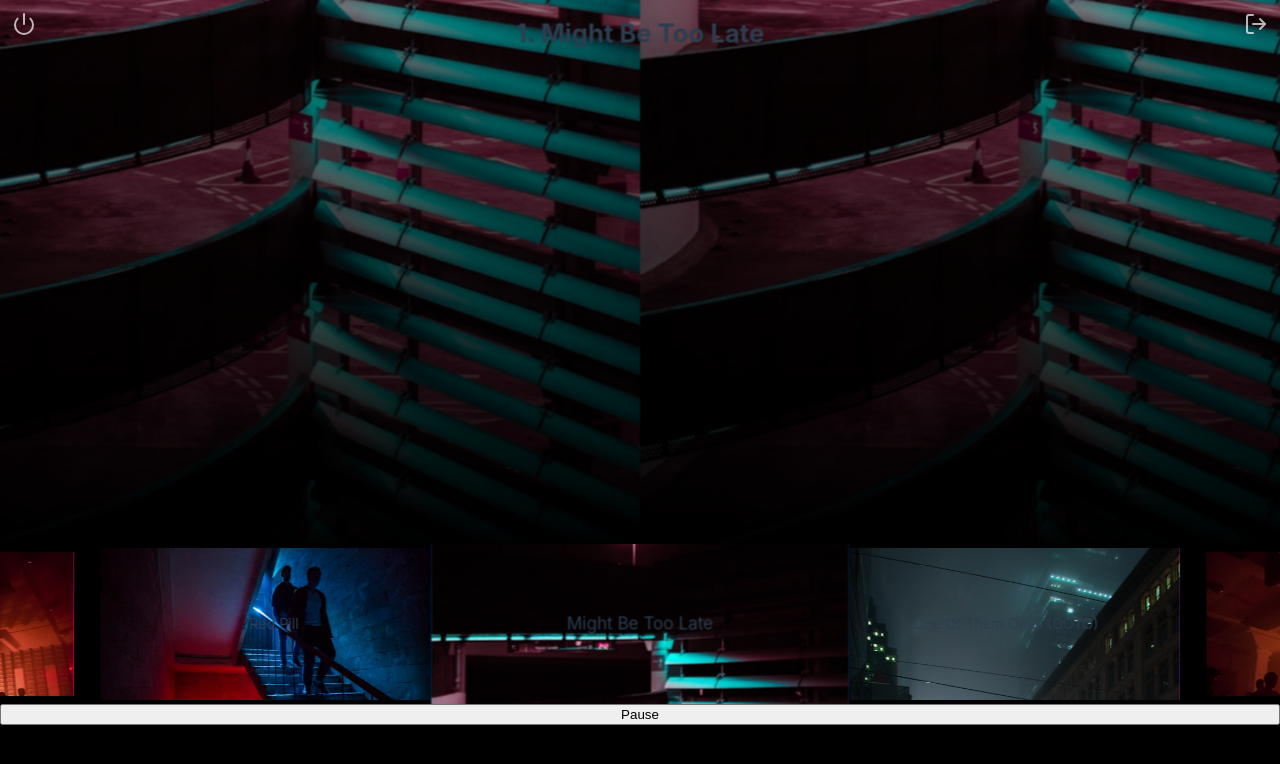
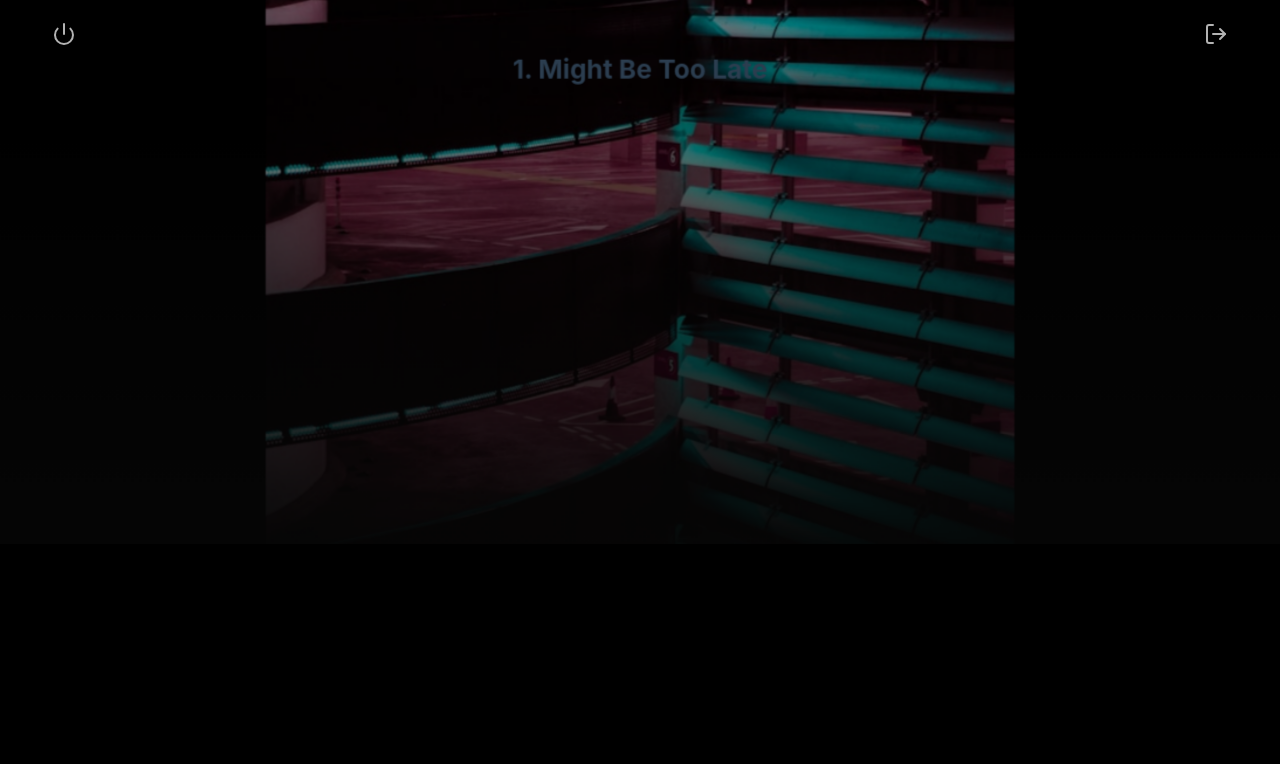
Before and after one commit to Humberto-Zayas/favorite-songs, a Vue app: page /songs in a window 1280 px wide. Shown: the top 764 px of the page. Built offline with nearby package versions, Linux system fonts and the light colour scheme.

Commit message:
some css adjustments

```diff
--- a/src/assets/css/GalleryStyles.css
+++ b/src/assets/css/GalleryStyles.css
@@ -1,8 +1,12 @@
 .fakeNav {
   display: flex;
   position: fixed;
+  left: 50%;
+  transform: translateX(-50%);
   z-index: 10;
   width: 100%;
+  max-width: 1200px;
+  margin: 10px auto;
   justify-content: space-between;
   padding: 0.8em;
   opacity: 0.7;
@@ -19,7 +23,8 @@
 }
 
 .backdrop {
-  background-position: bottom left;
+  background-position: center;
+  background-repeat: no-repeat;
   display: flex;
   flex-direction: column;
   justify-content: space-evenly;
@@ -31,7 +36,8 @@
   flex-direction: column;
   justify-content: space-between;
   min-height: 95vh;
-  padding-bottom: 3em;
+  /* padding-top: 3em; */
+  /* padding-bottom: 3em; */
 }
 
 .galla {
@@ -75,6 +81,7 @@
 .carousel__viewport {
   perspective: 2000px;
   height: 100%;
+  overflow-y: visible;
 }
 
 .carousel__track {
@@ -95,16 +102,25 @@
 .carousel__slide--prev {
   opacity: 1;
   transform: scale(0.95);
+  box-shadow: 0px 0px 10px 10px rgba(0, 0, 0, 0.56);
 }
 
 .carousel__slide--next {
   opacity: 1;
   transform: scale(0.95);
+  box-shadow: -10px 0px 5px 0px rgba(0, 0, 0, 1);
 }
 
 .carousel__slide--active {
   opacity: 1;
-  transform: scale(1.14);
+  transform: scale(1.17);
   z-index: 1;
-  box-shadow: 0px 0px 10px 10px rgba(0, 0, 0, 0.56);
+  /* box-shadow: 0px 0px 10px 10px rgba(0, 0, 0, 0.56); */
+  box-shadow: 0px 0px 10px -3px rgba(133, 133, 133, 0.432),
+  0px 0px 10px 10px rgba(0, 0, 0, 1);
 }
+
+#thumbnails {
+  max-width: 1200px;
+  margin: 0 auto;
+}
--- a/src/assets/main.css
+++ b/src/assets/main.css
@@ -1,7 +1,7 @@
 @import './base.css';
 
 #app {
-  max-width: 1280px;
+  /* max-width: 1280px; */
   margin: 0 auto;
   /* padding: 2rem; */
   font-weight: normal;
--- a/src/views/CarouselView.vue
+++ b/src/views/CarouselView.vue
@@ -8,10 +8,10 @@
       :autoplay="22000" :items-to-show="1" :wrap-around="true" :transition="1000" v-model="currentSlide">
       <template v-for="(song, index) in favoriteSongs" :key="song.id">
         <Slide
-          :style="`background-image: linear-gradient(0deg, rgba(0,0,0,1) 4%, rgba(0,0,0,0.5) 80%, rgba(0,0,0,0.3) 100%), url(${song.image})`"
+          :style="`background-image: linear-gradient(0deg, rgba(6,6,6,1) 4%, rgba(0,0,0,0.5) 80%, rgba(0,0,0,0.3) 100%), url(${song.image})`"
           class="backdrop">
           <Transition>
-            <h2 style="font-weight: bold" class="carousel__item">{{ index + 1 }}. {{ song.name }}</h2>
+            <h2 style="font-weight: bold; padding-top: 2em" class="carousel__item">{{ index + 1 }}. {{ song.name }}</h2>
           </Transition>
           <div style="height: 100px; width: 80%">
             <Transition>
@@ -40,8 +40,6 @@
         </Slide>
       </template>
     </Carousel>
-
-    <button @click="togglePause">{{ isPaused ? 'Resume' : 'Pause' }}</button>
   </div>
 </template>
 
```
Also changed, not shown: src/assets/images/tapes.jpg (added).
